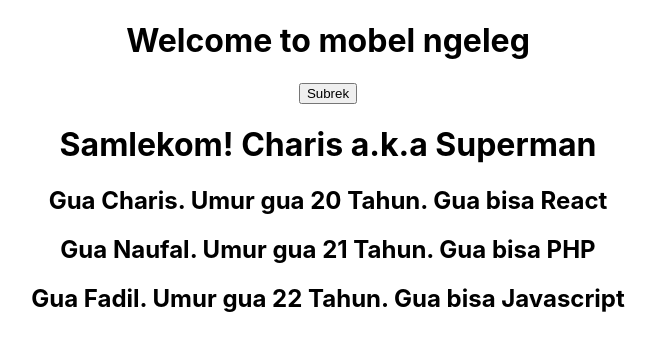
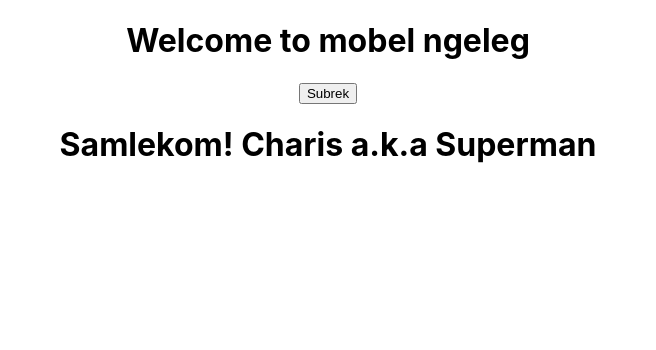
Before and after one commit to Chariselyasa123/React, a React (Create React App) app: page / in a window 1280 px wide. Shown: the top 350 px of the page, without its empty margins (312-968 px from the left). Built offline with nearby package versions, Linux system fonts and the light colour scheme.

Commit message:
Key didalam list itu penting gan

```diff
--- a/src/App.js
+++ b/src/App.js
@@ -2,7 +2,7 @@
 // import logo from './logo.svg';
 import './App.css';
 import {Greet} from './components/Greet'
-import List from './components/List';
+// import List from './components/List';
 // import Welcome from './components/Welcome'
 // import {HelloJSX} from './components/Hallo'
 // import {HelloGaPakeJSX} from './components/Hallo'
@@ -32,7 +32,7 @@
       {/* <EventBind /> */}
       {/* <ParrentComponent /> */}
       {/* <UserGreetings /> */}
-      <List />
+      {/* <List /> */}
     </div>
   );
 }
--- a/src/components/List.js
+++ b/src/components/List.js
@@ -2,6 +2,7 @@
 import Person from './Person'
 
 function List() {
+    const names = ['Charis', 'Naufal', 'Fadil', 'Charis']
     const person = [
         {
             id: 1,
@@ -23,8 +24,8 @@
         }
     ]
 
-    const personList = person.map(person => <Person person={person}/>)
-    return <div>{personList}</div>
+const nameList = names.map((name, index) => <h2 key={index}>{index}{name}</h2>)
+    return <div>{nameList}</div>
 }
 
 export default List
```
